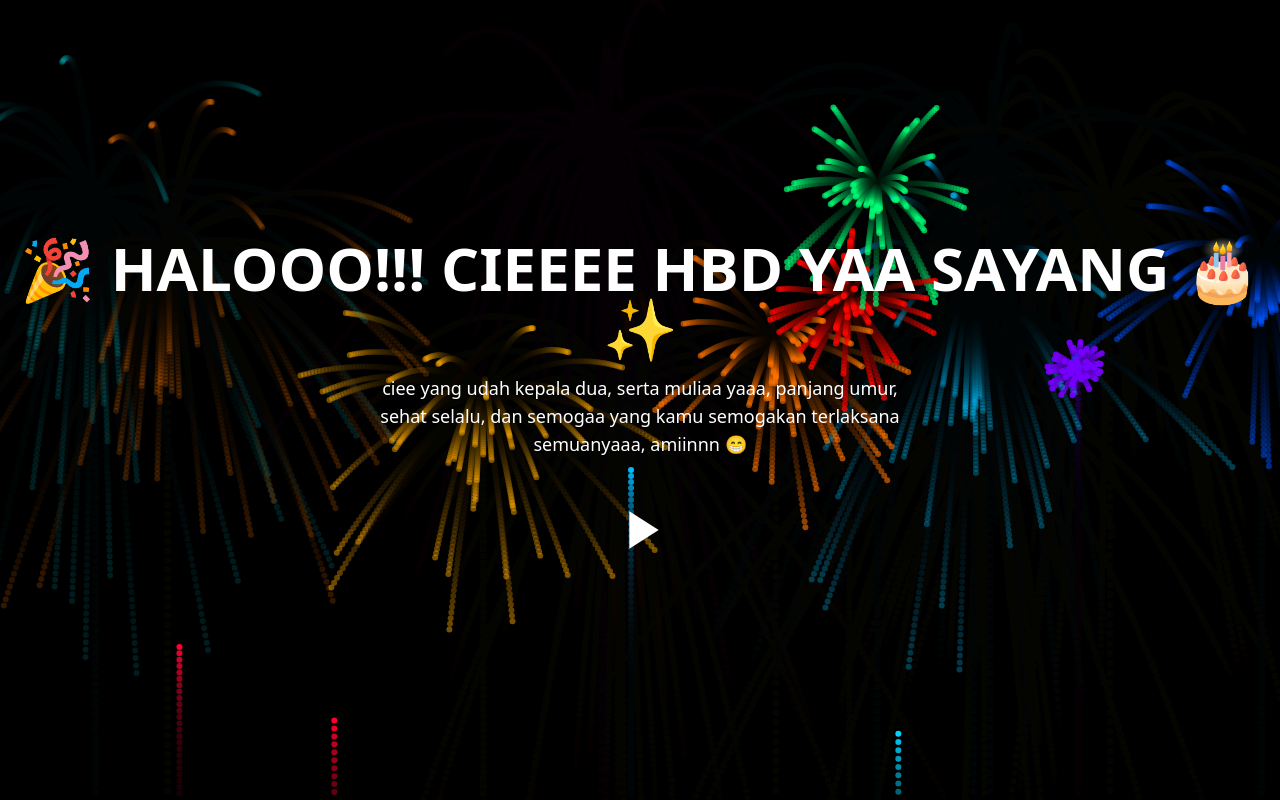
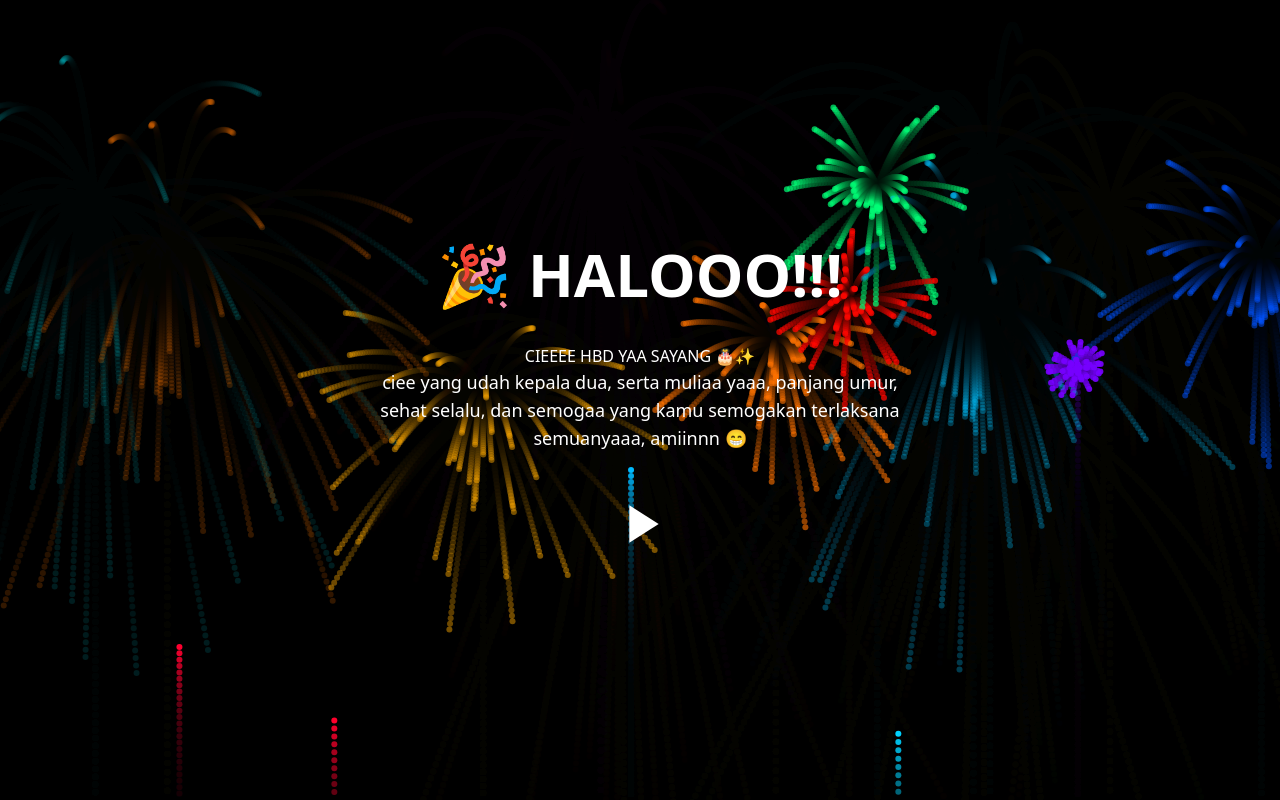
Before and after one commit to 1m4mr4f1/hbd, a plain HTML site: page index.html in a window 1280 px wide. Drawn offline with nearby package versions, Linux system fonts and the light colour scheme.

Commit message:
Update index.html

```diff
--- a/index.html
+++ b/index.html
@@ -25,7 +25,7 @@
 <body>
   <canvas id="fireworks"></canvas>
   <div class="relative z-10 flex flex-col items-center justify-center min-h-screen py-8">
-    <h1 class="text-4xl md:text-6xl font-bold text-center mb-4">🎉 HALOOO!!! CIEEEE HBD YAA SAYANG 🎂✨ </h1>
+    <h1 class="text-4xl md:text-6xl font-bold text-center mb-4">🎉 HALOOO!!! </h1> <br> <h1> CIEEEE HBD YAA SAYANG 🎂✨</h1>
       <p class="text-center text-lg max-w-xl mb-6 px-4">
 ciee yang udah kepala dua, serta muliaa yaaa, panjang umur, sehat selalu, dan semogaa yang kamu semogakan terlaksana semuanyaaa, amiinnn 😁
     </p>
```
